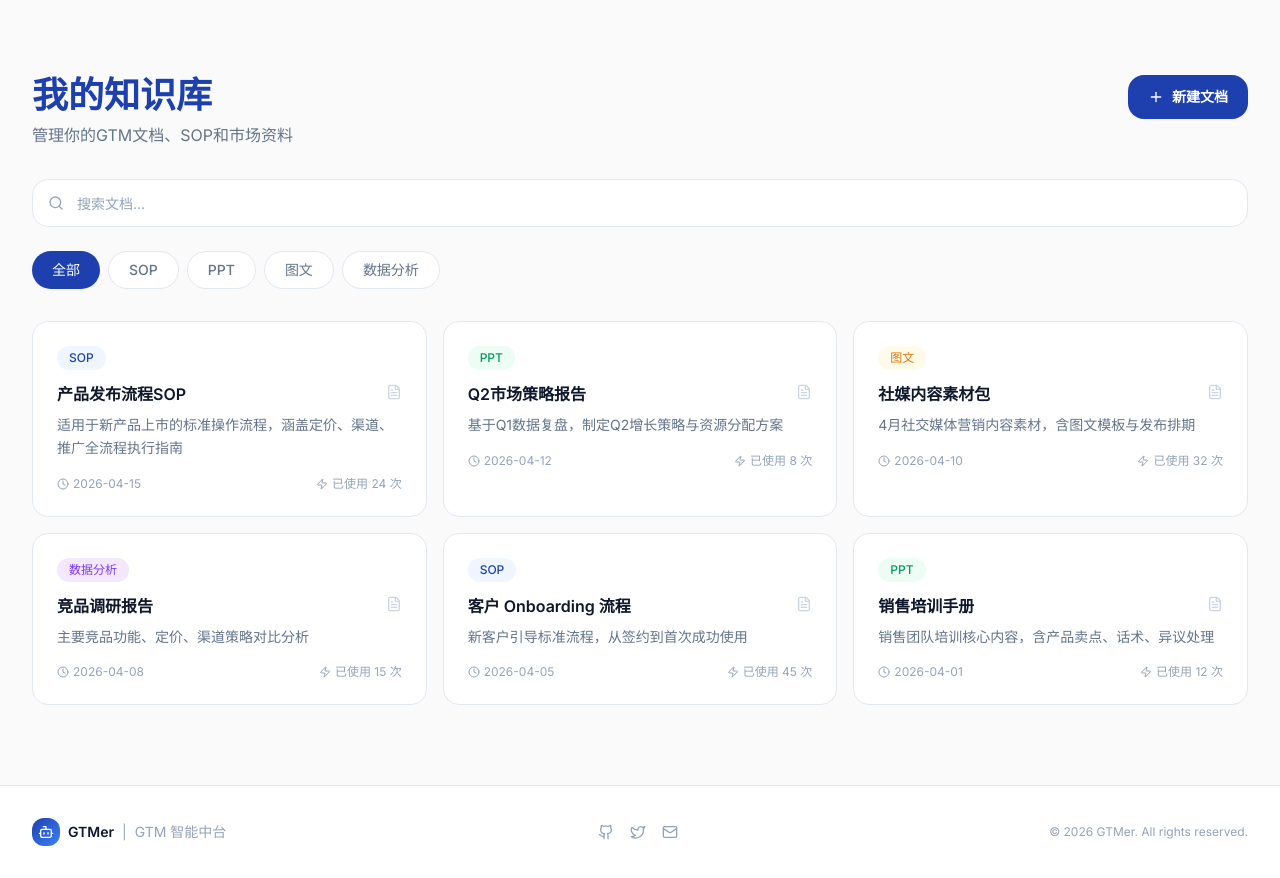
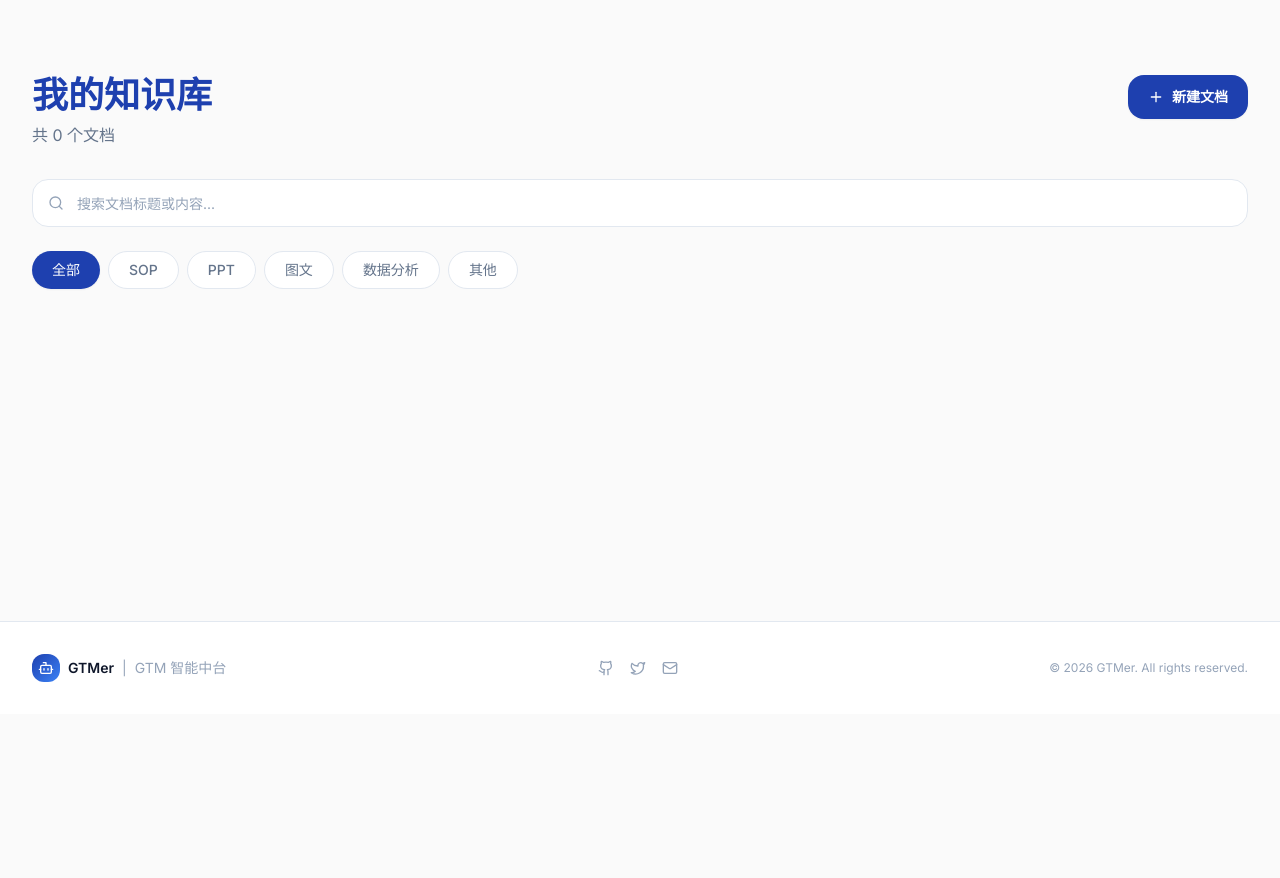
Before and after one commit to tanya-starry/gtmer, a React (Vite) app: page / in a window 1280 px wide. Shown: the part 1440-2318 px from the top of the page. After the commit the page ends 2154 px from the top, so only its background shows below. Built offline with nearby package versions, Linux system fonts and the light colour scheme.

Commit message:
feat: add document CRUD with localStorage (KnowledgeSection.tsx)

```diff
--- a/src/components/KnowledgeSection.tsx
+++ b/src/components/KnowledgeSection.tsx
@@ -1,38 +1,82 @@
-import { useState } from "react";
+import { useState, useMemo } from "react";
 import { motion, AnimatePresence } from "framer-motion";
-import { Plus, FileText, Clock, Zap, Search, X, Sparkles, FileUp } from "lucide-react";
+import { Plus, FileText, Search, Clock, Type } from "lucide-react";
+import { useDocuments } from "../hooks/useDocuments";
+import { DocumentEditor } from "./DocumentEditor";
 
-const categories = ["全部", "SOP", "PPT", "图文", "数据分析"];
+const categories = ["全部", "SOP", "PPT", "图文", "数据分析", "其他"];
 
-const documents = [
-  { id: 1, tags: ["SOP"], title: "产品发布流程SOP", desc: "适用于新产品上市的标准操作流程，涵盖定价、渠道、推广全流程执行指南", date: "2026-04-15", uses: 24 },
-  { id: 2, tags: ["PPT"], title: "Q2市场策略报告", desc: "基于Q1数据复盘，制定Q2增长策略与资源分配方案", date: "2026-04-12", uses: 8 },
-  { id: 3, tags: ["图文"], title: "社媒内容素材包", desc: "4月社交媒体营销内容素材，含图文模板与发布排期", date: "2026-04-10", uses: 32 },
-  { id: 4, tags: ["数据分析"], title: "竞品调研报告", desc: "主要竞品功能、定价、渠道策略对比分析", date: "2026-04-08", uses: 15 },
-  { id: 5, tags: ["SOP"], title: "客户 Onboarding 流程", desc: "新客户引导标准流程，从签约到首次成功使用", date: "2026-04-05", uses: 45 },
-  { id: 6, tags: ["PPT"], title: "销售培训手册", desc: "销售团队培训核心内容，含产品卖点、话术、异议处理", date: "2026-04-01", uses: 12 },
-];
+function getCategory(title: string): string {
+  const t = title.toLowerCase();
+  if (t.includes("sop")) return "SOP";
+  if (t.includes("ppt") || t.includes("报告") || t.includes("手册")) return "PPT";
+  if (t.includes("图文") || t.includes("素材") || t.includes("社媒")) return "图文";
+  if (t.includes("数据") || t.includes("分析") || t.includes("调研")) return "数据分析";
+  return "其他";
+}
 
 const tagColors: Record<string, string> = {
   SOP: "bg-[#EFF6FF] text-[#1E40AF]",
   PPT: "bg-[#ECFDF5] text-[#059669]",
   图文: "bg-[#FFFBEB] text-[#D97706]",
   数据分析: "bg-[#F3E8FF] text-[#7C3AED]",
+  其他: "bg-[#F1F5F9] text-[#64748B]",
 };
 
 export function KnowledgeSection() {
+  const { documents, createDocument, updateDocument, deleteDocument, countChars, formatDate } = useDocuments();
   const [activeCategory, setActiveCategory] = useState("全部");
   const [searchQuery, setSearchQuery] = useState("");
-  const [showCreateDoc, setShowCreateDoc] = useState(false);
 
-  const filteredDocs = documents.filter((doc) => {
-    const matchCategory = activeCategory === "全部" || doc.tags.includes(activeCategory);
+  // Editor state
+  const [editorOpen, setEditorOpen] = useState(false);
+  const [editingDoc, setEditingDoc] = useState<string | null>(null);
+
+  const editingDocument = useMemo(
+    () => documents.find((d) => d.id === editingDoc) || null,
+    [documents, editingDoc]
+  );
+
+  const filteredDocs = useMemo(() => {
+    return documents.filter((doc) => {
+      const cat = getCategory(doc.title);
+      const matchCat = activeCategory === "全部" || cat === activeCategory;
+      const q = searchQuery.toLowerCase();
       const matchSearch =
-      searchQuery === "" ||
-      doc.title.toLowerCase().includes(searchQuery.toLowerCase()) ||
-      doc.desc.toLowerCase().includes(searchQuery.toLowerCase());
-    return matchCategory && matchSearch;
+        q === "" ||
+        doc.title.toLowerCase().includes(q) ||
+        doc.content.toLowerCase().includes(q);
+      return matchCat && matchSearch;
     });
+  }, [documents, activeCategory, searchQuery]);
+
+  const handleCreate = () => {
+    setEditingDoc(null);
+    setEditorOpen(true);
+  };
+
+  const handleEdit = (id: string) => {
+    setEditingDoc(id);
+    setEditorOpen(true);
+  };
+
+  const handleSave = (title: string, content: string) => {
+    if (editingDoc) {
+      updateDocument(editingDoc, title, content);
+    } else {
+      createDocument(title, content);
+    }
+    setEditorOpen(false);
+    setEditingDoc(null);
+  };
+
+  const handleDelete = () => {
+    if (editingDoc && confirm("确定要删除这个文档吗？此操作不可撤销。")) {
+      deleteDocument(editingDoc);
+      setEditorOpen(false);
+      setEditingDoc(null);
+    }
+  };
 
   return (
     <section id="knowledge-base" className="bg-[#FAFAFA] py-16 lg:py-20">
@@ -56,7 +100,7 @@ export function KnowledgeSection() {
               transition={{ duration: 0.6, delay: 0.1 }}
               className="mt-2 text-[#64748B]"
             >
-              管理你的GTM文档、SOP和市场资料
+              共 {documents.length} 个文档
             </motion.p>
           </div>
           <motion.button
@@ -66,7 +110,7 @@ export function KnowledgeSection() {
             transition={{ duration: 0.5, delay: 0.2 }}
             whileHover={{ scale: 1.02 }}
             whileTap={{ scale: 0.98 }}
-            onClick={() => setShowCreateDoc(true)}
+            onClick={handleCreate}
             className="flex items-center gap-2 px-5 h-11 bg-[#1E40AF] hover:bg-[#2563EB] text-white text-sm font-semibold rounded-xl transition-all duration-200 shadow-sm hover:shadow-md hover:shadow-blue-500/20 self-start"
           >
             <Plus className="w-4 h-4" />
@@ -85,7 +129,7 @@ export function KnowledgeSection() {
           <Search className="absolute left-4 top-1/2 -translate-y-1/2 w-4 h-4 text-[#94A3B8]" />
           <input
             type="text"
-            placeholder="搜索文档..."
+            placeholder="搜索文档标题或内容..."
             value={searchQuery}
             onChange={(e) => setSearchQuery(e.target.value)}
             className="w-full h-12 pl-11 pr-4 bg-white border border-[#E2E8F0] rounded-xl text-sm text-[#0F172A] placeholder:text-[#94A3B8] focus:outline-none focus:border-[#3B82F6] focus:ring-2 focus:ring-[#3B82F6]/15 transition-all duration-200"
@@ -117,27 +161,30 @@ export function KnowledgeSection() {
 
         {/* Documents grid */}
         <div className="grid grid-cols-1 md:grid-cols-2 lg:grid-cols-3 gap-4">
-          {filteredDocs.map((doc, index) => (
+          <AnimatePresence mode="popLayout">
+            {filteredDocs.map((doc, index) => {
+              const cat = getCategory(doc.title);
+              const chars = countChars(doc.content);
+              return (
                 <motion.div
                   key={doc.id}
+                  layout
                   initial={{ opacity: 0, y: 16 }}
-              whileInView={{ opacity: 1, y: 0 }}
-              viewport={{ once: true }}
-              transition={{ duration: 0.4, delay: 0.06 * index }}
+                  animate={{ opacity: 1, y: 0 }}
+                  exit={{ opacity: 0, scale: 0.95 }}
+                  transition={{ duration: 0.3, delay: Math.min(index * 0.05, 0.3) }}
                   whileHover={{ y: -4, boxShadow: "0 8px 24px rgba(0,0,0,0.08)" }}
+                  onClick={() => handleEdit(doc.id)}
                   className="bg-white rounded-2xl border border-[#E2E8F0] p-6 transition-all duration-300 hover:border-[#CBD5E1] cursor-pointer group"
                 >
                   <div className="flex flex-wrap gap-2 mb-3">
-                {doc.tags.map((tag) => (
                     <span
-                    key={tag}
                       className={`inline-flex items-center px-3 py-1 rounded-full text-xs font-medium ${
-                      tagColors[tag] || "bg-[#F1F5F9] text-[#64748B]"
+                        tagColors[cat] || tagColors["其他"]
                       }`}
                     >
-                    {tag}
+                      {cat}
                     </span>
-                ))}
                   </div>
                   <div className="flex items-start justify-between gap-3 mb-2">
                     <h3 className="text-base font-semibold text-[#0F172A] group-hover:text-[#1E40AF] transition-colors duration-200 line-clamp-1">
@@ -145,21 +192,20 @@ export function KnowledgeSection() {
                     </h3>
                     <FileText className="w-4 h-4 text-[#CBD5E1] flex-shrink-0 mt-0.5" />
                   </div>
-              <p className="text-sm text-[#64748B] leading-relaxed line-clamp-2 mb-4">
-                {doc.desc}
-              </p>
                   <div className="flex items-center justify-between text-xs text-[#94A3B8]">
                     <div className="flex items-center gap-1">
                       <Clock className="w-3 h-3" />
-                  <span>{doc.date}</span>
+                      <span>{formatDate(doc.createdAt)}</span>
                     </div>
                     <div className="flex items-center gap-1">
-                  <Zap className="w-3 h-3" />
-                  <span>已使用 {doc.uses} 次</span>
+                      <Type className="w-3 h-3" />
+                      <span>{chars} 字</span>
                     </div>
                   </div>
                 </motion.div>
-          ))}
+              );
+            })}
+          </AnimatePresence>
         </div>
 
         {filteredDocs.length === 0 && (
@@ -169,10 +215,15 @@ export function KnowledgeSection() {
             className="text-center py-16"
           >
             <FileText className="w-12 h-12 text-[#E2E8F0] mx-auto mb-3" />
-            <p className="text-[#94A3B8] mb-2">没有找到匹配的文档</p>
+            <p className="text-[#94A3B8] mb-2">
+              {documents.length === 0 ? "还没有文档，点击右上角创建" : "没有找到匹配的文档"}
+            </p>
             {searchQuery && (
               <button
-                onClick={() => { setSearchQuery(""); setActiveCategory("全部"); }}
+                onClick={() => {
+                  setSearchQuery("");
+                  setActiveCategory("全部");
+                }}
                 className="text-sm text-[#1E40AF] hover:underline"
               >
                 清除搜索条件
@@ -182,120 +233,17 @@ export function KnowledgeSection() {
         )}
       </div>
 
-      {/* Create Document Modal - AnimatePresence must always be rendered */}
-      <AnimatePresence>
-        {showCreateDoc && (
-          <motion.div
-            key="create-doc-modal"
-            initial={{ opacity: 0 }}
-            animate={{ opacity: 1 }}
-            exit={{ opacity: 0 }}
-            transition={{ duration: 0.2 }}
-            className="fixed inset-0 z-50 bg-black/30 backdrop-blur-sm flex items-center justify-center p-4"
-            onClick={() => setShowCreateDoc(false)}
-          >
-            <motion.div
-              initial={{ scale: 0.95, opacity: 0 }}
-              animate={{ scale: 1, opacity: 1 }}
-              exit={{ scale: 0.95, opacity: 0 }}
-              transition={{ duration: 0.3, ease: [0.34, 1.56, 0.64, 1] }}
-              className="bg-white rounded-2xl shadow-2xl w-full max-w-[560px] max-h-[90vh] overflow-y-auto"
-              onClick={(e) => e.stopPropagation()}
-            >
-              <div className="sticky top-0 bg-white border-b border-[#E2E8F0] px-6 py-4 flex items-center justify-between z-10 rounded-t-2xl">
-                <h2 className="text-xl font-bold text-[#0F172A]">新建文档</h2>
-                <button
-                  onClick={() => setShowCreateDoc(false)}
-                  className="p-2 text-[#94A3B8] hover:text-[#0F172A] hover:bg-[#F1F5F9] rounded-lg transition-colors"
-                >
-                  <X className="w-5 h-5" />
-                </button>
-              </div>
-
-              <div className="p-6 space-y-6">
-                {/* Doc Type */}
-                <div>
-                  <label className="block text-sm font-medium text-[#0F172A] mb-2">文档类型</label>
-                  <div className="grid grid-cols-4 gap-3">
-                    {[
-                      { label: "SOP", icon: FileText, color: "#1E40AF", bg: "#EFF6FF" },
-                      { label: "PPT", icon: FileUp, color: "#059669", bg: "#ECFDF5" },
-                      { label: "图文", icon: Sparkles, color: "#D97706", bg: "#FFFBEB" },
-                      { label: "数据分析", icon: Zap, color: "#7C3AED", bg: "#F3E8FF" },
-                    ].map((type) => (
-                      <button
-                        key={type.label}
-                        className="flex flex-col items-center gap-2 p-3 bg-[#FAFAFA] border border-[#E2E8F0] rounded-xl hover:border-[#3B82F6] hover:bg-[#EFF6FF] transition-all duration-200"
-                      >
-                        <div
-                          className="w-10 h-10 rounded-lg flex items-center justify-center"
-                          style={{ backgroundColor: type.bg }}
-                        >
-                          <type.icon className="w-5 h-5" style={{ color: type.color }} />
-                        </div>
-                        <span className="text-xs font-medium text-[#0F172A]">{type.label}</span>
-                      </button>
-                    ))}
-                  </div>
-                </div>
-
-                {/* Doc Title */}
-                <div>
-                  <label className="block text-sm font-medium text-[#0F172A] mb-2">文档标题</label>
-                  <input
-                    type="text"
-                    placeholder="例如：Q3市场推广SOP"
-                    className="w-full h-12 px-4 bg-[#FAFAFA] border border-[#E2E8F0] rounded-xl text-sm text-[#0F172A] placeholder:text-[#94A3B8] focus:outline-none focus:border-[#3B82F6] focus:ring-2 focus:ring-[#3B82F6]/15 transition-all duration-200"
+      {/* Document Editor Modal */}
+      <DocumentEditor
+        isOpen={editorOpen}
+        document={editingDocument}
+        onSave={handleSave}
+        onClose={() => {
+          setEditorOpen(false);
+          setEditingDoc(null);
+        }}
+        onDelete={editingDoc ? handleDelete : undefined}
       />
-                </div>
-
-                {/* Description */}
-                <div>
-                  <label className="block text-sm font-medium text-[#0F172A] mb-2">文档描述</label>
-                  <textarea
-                    rows={3}
-                    placeholder="简要描述文档内容..."
-                    className="w-full px-4 py-3 bg-[#FAFAFA] border border-[#E2E8F0] rounded-xl text-sm text-[#0F172A] placeholder:text-[#94A3B8] focus:outline-none focus:border-[#3B82F6] focus:ring-2 focus:ring-[#3B82F6]/15 transition-all duration-200 resize-none"
-                  />
-                </div>
-
-                {/* Tags */}
-                <div>
-                  <label className="block text-sm font-medium text-[#0F172A] mb-2">标签（可选）</label>
-                  <div className="flex flex-wrap gap-2">
-                    {["SOP", "PPT", "图文", "数据分析", "市场", "销售"].map((tag) => (
-                      <label
-                        key={tag}
-                        className="flex items-center gap-1.5 px-3 py-1.5 bg-[#FAFAFA] border border-[#E2E8F0] rounded-full cursor-pointer hover:border-[#CBD5E1] transition-all duration-200"
-                      >
-                        <input type="checkbox" className="w-3.5 h-3.5 rounded border-[#CBD5E1] text-[#1E40AF]" />
-                        <span className="text-xs text-[#0F172A]">{tag}</span>
-                      </label>
-                    ))}
-                  </div>
-                </div>
-
-                {/* Submit */}
-                <div className="pt-2 space-y-3">
-                  <button
-                    onClick={() => setShowCreateDoc(false)}
-                    className="w-full h-12 flex items-center justify-center gap-2 bg-[#1E40AF] hover:bg-[#2563EB] text-white text-sm font-semibold rounded-xl transition-all duration-200 shadow-sm hover:shadow-md"
-                  >
-                    <Plus className="w-4 h-4" />
-                    创建文档
-                  </button>
-                  <button
-                    onClick={() => setShowCreateDoc(false)}
-                    className="w-full h-12 flex items-center justify-center gap-2 text-sm font-medium text-[#64748B] border border-[#E2E8F0] rounded-xl hover:bg-[#F1F5F9] hover:border-[#CBD5E1] transition-all duration-200"
-                  >
-                    取消
-                  </button>
-                </div>
-              </div>
-            </motion.div>
-          </motion.div>
-        )}
-      </AnimatePresence>
     </section>
   );
 }
```
Lines whose indentation alone changed are shown as unchanged.
